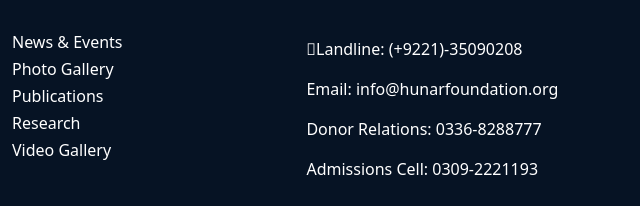
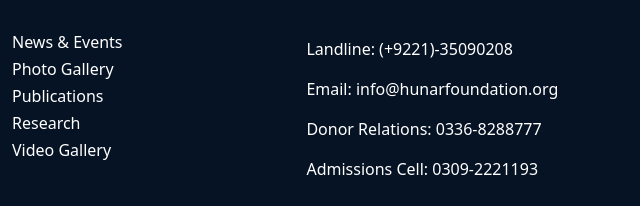
Before and after one commit to NabeelAslam2005/THF, a plain HTML site: page index.html in a window 1280 px wide. Shown: the part 6929-7135 px from the top of the page, 640-1280 px from the left. Drawn offline with nearby package versions, Linux system fonts and the light colour scheme.

Commit message:
Update index.html

```diff
--- a/index.html
+++ b/index.html
@@ -495,7 +495,7 @@
                 <div class=" col-lg-3  col-md-6">
                     <h4 class="title">CONTACT</h4>
                     <div class="list">
-                        <p><a href=""><i class="fa-light fa-phone"></i>Landline: (+9221)-35090208</a></p>
+                        <p><a href="">Landline: (+9221)-35090208</a></p>
                         <p><a href="">Email: info@hunarfoundation.org</a></p>
                         <p><a href="">Donor Relations: 0336-8288777</a></p>
                         <p><a href="">Admissions Cell: 0309-2221193</a></p>
```
